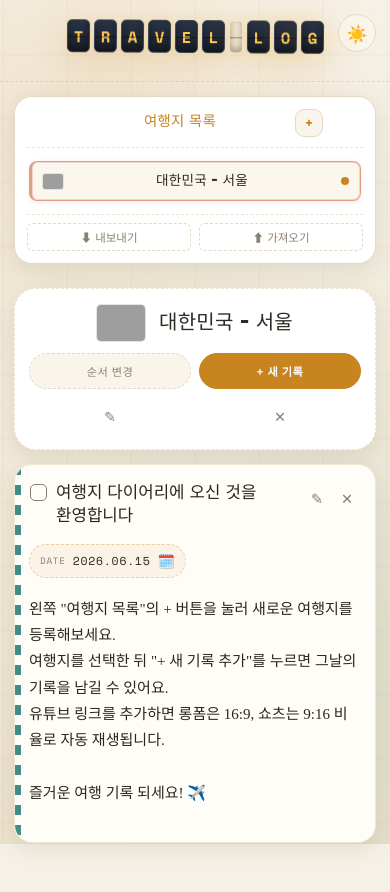
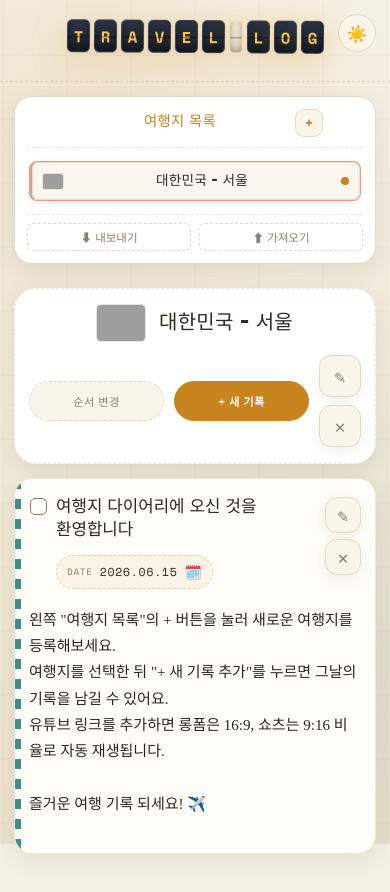
Before and after one commit to GW0212/Travel_Diary, a plain HTML site: page index.html in a window 390 px wide. Drawn offline with nearby package versions, Linux system fonts and the light colour scheme; grey boxes are pictures that could not be loaded.

Commit message:
Add files via upload

```diff
--- a/styles.css
+++ b/styles.css
@@ -3046,3 +3046,177 @@ a:focus-visible, button:focus-visible, input:focus-visible, textarea:focus-visib
   color: #0f151e !important;
   box-shadow: 0 8px 22px rgba(224,168,74,.24) !important;
 }
+
+/* =========================================================
+   Refinement 25: mobile header/action layout and compact calendar
+   ========================================================= */
+@media (max-width: 640px){
+  .dest-header-actions{
+    position: static !important;
+    transform: none !important;
+    width: 100% !important;
+    display: grid !important;
+    grid-template-columns: minmax(0, 1fr) minmax(0, 1fr) 42px !important;
+    grid-template-areas:
+      "order add edit"
+      "order add delete" !important;
+    align-items: center !important;
+    justify-items: stretch !important;
+    column-gap: 10px !important;
+    row-gap: 8px !important;
+    margin: 2px 0 0 !important;
+  }
+  .dest-header-actions .btn-order-inline{
+    grid-area: order !important;
+    align-self: center !important;
+    justify-self: center !important;
+    width: 100% !important;
+    min-height: 40px !important;
+    display: inline-flex !important;
+    align-items: center !important;
+    justify-content: center !important;
+    text-align: center !important;
+  }
+  .dest-header-actions .btn-add-entry-inline{
+    grid-area: add !important;
+    align-self: center !important;
+    justify-self: center !important;
+    width: 100% !important;
+    min-height: 40px !important;
+    display: inline-flex !important;
+    align-items: center !important;
+    justify-content: center !important;
+    text-align: center !important;
+  }
+  .dest-header-actions [data-action="edit-dest"]{
+    grid-area: edit !important;
+  }
+  .dest-header-actions [data-action="delete-dest"]{
+    grid-area: delete !important;
+  }
+  .dest-header-actions .btn-icon{
+    width: 42px !important;
+    height: 42px !important;
+    min-width: 42px !important;
+    min-height: 42px !important;
+    display: inline-flex !important;
+    align-items: center !important;
+    justify-content: center !important;
+    justify-self: center !important;
+    align-self: center !important;
+    border: 1px solid var(--panel-border) !important;
+    border-radius: 12px !important;
+    background: var(--panel-light) !important;
+    box-shadow: 0 4px 12px rgba(60,45,20,.08) !important;
+  }
+
+  .entry-top{
+    display: grid !important;
+    grid-template-columns: minmax(0, 1fr) auto !important;
+    align-items: start !important;
+    column-gap: 8px !important;
+    row-gap: 6px !important;
+  }
+  .entry-title-group{
+    max-width: none !important;
+    width: 100% !important;
+    padding-left: 0 !important;
+    gap: 8px !important;
+  }
+  .entry-title-line{
+    display: flex !important;
+    align-items: center !important;
+    gap: 8px !important;
+    width: 100% !important;
+  }
+  .entry-actions{
+    position: static !important;
+    right: auto !important;
+    top: auto !important;
+    display: flex !important;
+    flex-direction: column !important;
+    gap: 6px !important;
+    align-items: center !important;
+    justify-content: center !important;
+    justify-self: end !important;
+    align-self: start !important;
+  }
+  .entry-actions .btn-icon{
+    width: 36px !important;
+    height: 36px !important;
+    min-width: 36px !important;
+    min-height: 36px !important;
+    display: inline-flex !important;
+    align-items: center !important;
+    justify-content: center !important;
+    border: 1px solid var(--panel-border) !important;
+    border-radius: 12px !important;
+    background: var(--panel-light) !important;
+    box-shadow: 0 4px 12px rgba(60,45,20,.08) !important;
+  }
+  .entry-date-control{
+    margin-top: 4px !important;
+    margin-left: 27px !important;
+    align-self: flex-start !important;
+    justify-content: flex-start !important;
+  }
+
+  .cute-calendar-popover{
+    left: 12px !important;
+    right: 12px !important;
+    width: auto !important;
+    top: 50% !important;
+    bottom: auto !important;
+    transform: translateY(-50%) !important;
+    padding: 10px !important;
+    border-radius: 18px !important;
+    max-width: calc(100vw - 24px) !important;
+  }
+  .cute-calendar-head{
+    grid-template-columns: 30px 1fr 30px !important;
+    gap: 6px !important;
+    margin-bottom: 8px !important;
+  }
+  .cute-calendar-title strong{
+    font-size: .88rem !important;
+  }
+  .cute-calendar-weekdays,
+  .cute-calendar-grid{
+    gap: 3px !important;
+  }
+  .cute-calendar-weekdays{
+    font-size: .56rem !important;
+    margin-bottom: 4px !important;
+  }
+  .cute-calendar-day{
+    height: 27px !important;
+    font-size: .68rem !important;
+    border-radius: 9px !important;
+  }
+  .cute-calendar-nav,
+  .cute-calendar-today{
+    min-height: 28px !important;
+    font-size: .66rem !important;
+    padding: 0 10px !important;
+  }
+  .cute-calendar-foot{
+    margin-top: 8px !important;
+  }
+}
+
+@media (max-width: 420px){
+  .dest-header-actions{
+    grid-template-columns: minmax(0, 1fr) minmax(0, 1fr) 42px !important;
+    grid-template-areas:
+      "order add edit"
+      "order add delete" !important;
+  }
+}
+
+:root[data-theme="dark"] .dest-header-actions .btn-icon,
+:root[data-theme="dark"] .entry-actions .btn-icon{
+  background: #101720 !important;
+  border-color: #5b6a82 !important;
+  color: #e7e9ee !important;
+  box-shadow: 0 6px 16px rgba(0,0,0,.26) !important;
+}
```
